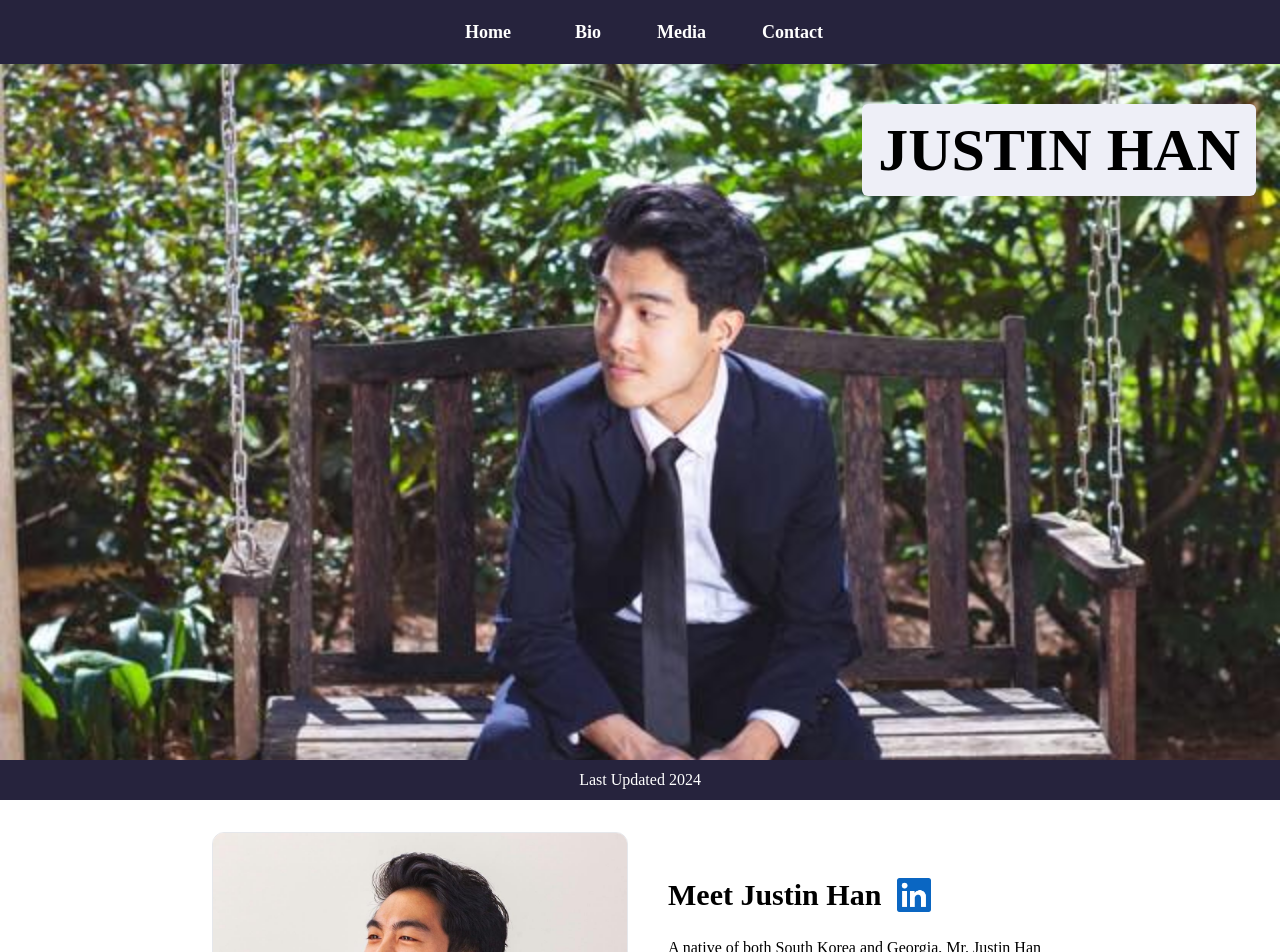
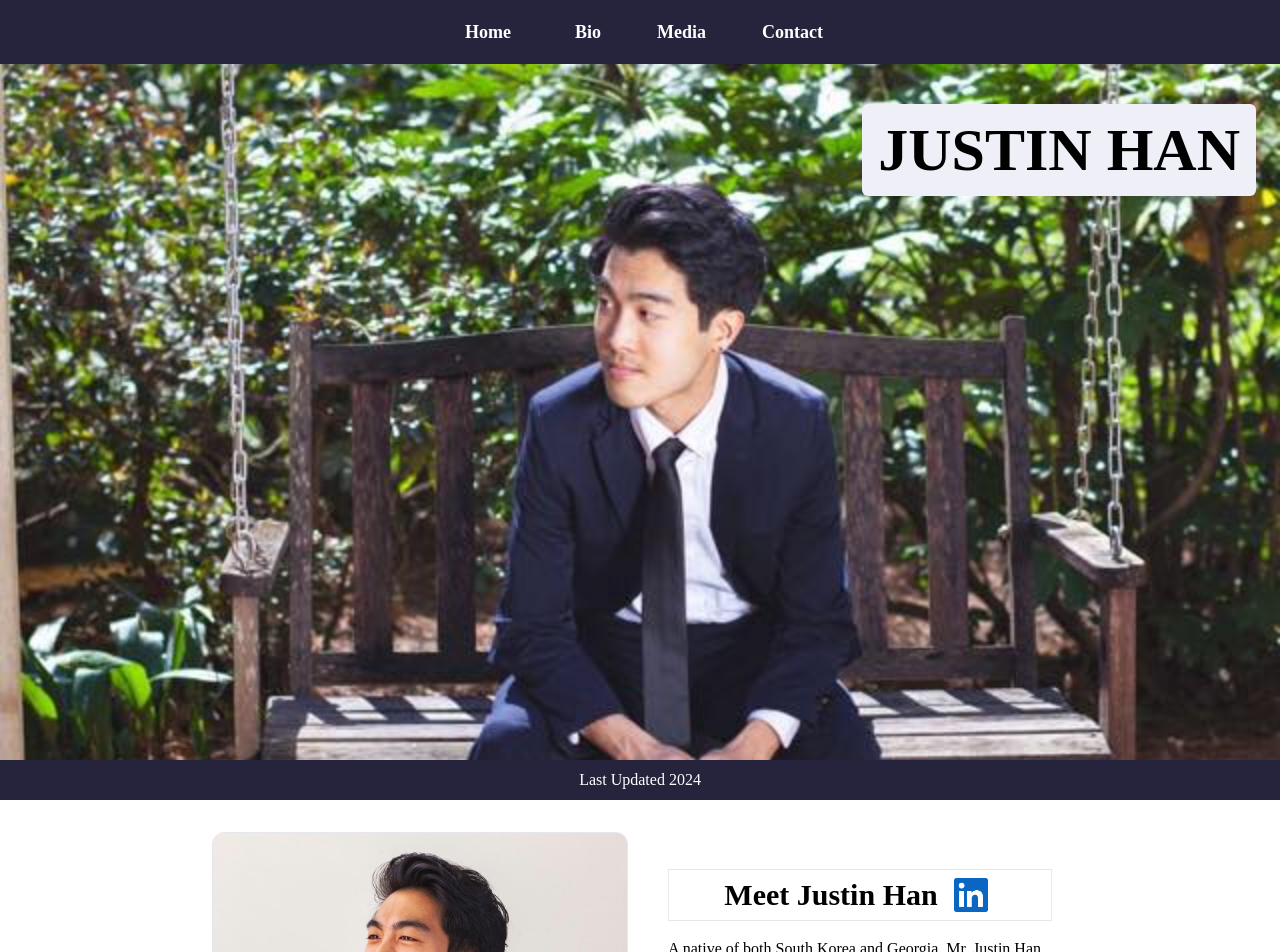
Before and after one commit to mzsellem/justin-han, a Next.js app: page / in a window 1280 px wide. Shown: the top 952 px of the page. Built offline with nearby package versions, Linux system fonts and the light colour scheme.

Commit message:
fix bio on mobile

```diff
--- a/app/bio/bio.tsx
+++ b/app/bio/bio.tsx
@@ -10,7 +10,7 @@ export default function Bio() {
                 <img className="border rounded-xl" src="/conductor-justin.png" alt="Conductor Justin" />
             </div>
             <div className="flex flex-col p-4 md:w-1/3">
-                <div className="relative mb-4 space-x-2 text-3xl font-bold text-center md:flex md:items-left font-pro">
+                <div className="relative flex justify-center mb-4 space-x-2 text-3xl font-bold text-center border md:flex md:items-left font-pro">
                     <h1 className="flex items-center justify-center">Meet Justin Han</h1>
                     <a href="https://www.linkedin.com/in/jhan719/"><img className={`transform ${isHovered ? 'scale-110' : 'scale-300'} p-2 transition-transform duration-300 ease-in-out`}
         onMouseEnter={() => setIsHovered(true)}
```
